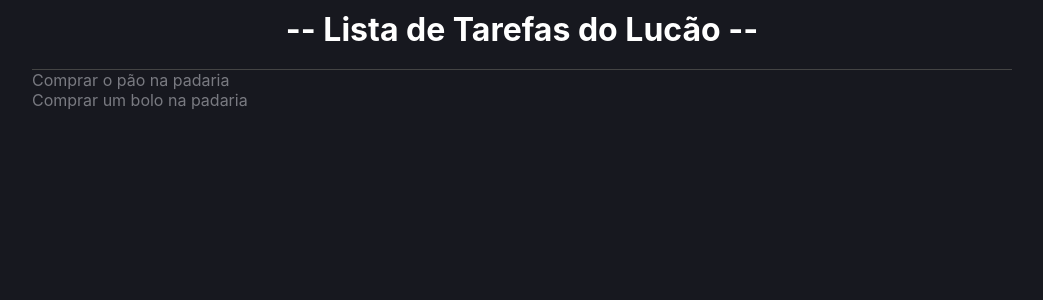
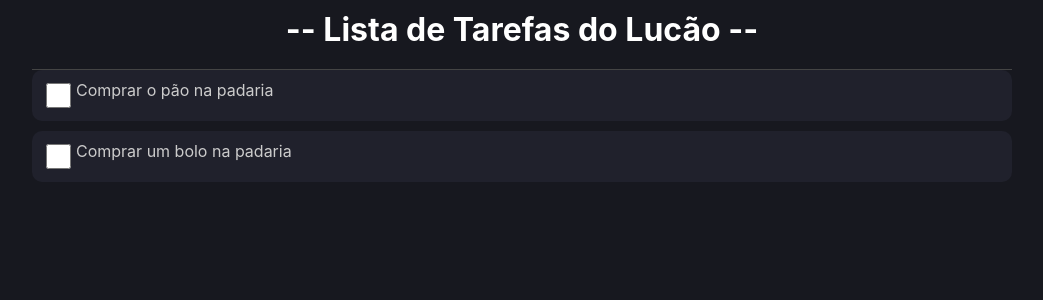
Before and after one commit to Lucas-Collard/Desafios-React-com-Ts-1, a React (Create React App) app: page / in a window 1280 px wide. Shown: the top 300 px of the page, without its empty margins (118-1161 px from the left). Built offline with nearby package versions, Linux system fonts and the light colour scheme.

Commit message:
2 parte de marcação de check box feita

```diff
--- a/src/components/ListItem/index.tsx
+++ b/src/components/ListItem/index.tsx
@@ -1,3 +1,4 @@
+import {useState} from 'react';
 import * as C from './styles';
 import {Item} from '../../types/Item'
 
@@ -6,9 +7,16 @@ type Props = {
 }
 
 export const ListItem = ({ item }: Props) => {
+    const[isChecked, setIsChecked] = useState(item.done);
+
     return (
         <C.Container>
-            {item.name}
+            <input
+            type="checkbox"
+            checked={isChecked}
+            onChange={e => setIsChecked(e.target.checked)}
+            />
+            <label>{item.name}</label>
         </C.Container>
     );
 }
--- a/src/components/ListItem/styles.ts
+++ b/src/components/ListItem/styles.ts
@@ -1,3 +1,22 @@
  import styled from 'styled-components';
 
- export const Container = styled.div ``;
+ export const Container = styled.div `
+    display: flex;
+    background-color: #20212C;
+    padding: 10px;
+    border-radius: 10px;
+    margin-bottom: 10px;
+    align-item: cennter;
+
+    input{
+        width: 25px;
+        height: 25px;
+        margin-right: 5px;
+    }
+
+    label{
+        color: #CCC;
+    }
+
+
+    `;
```
